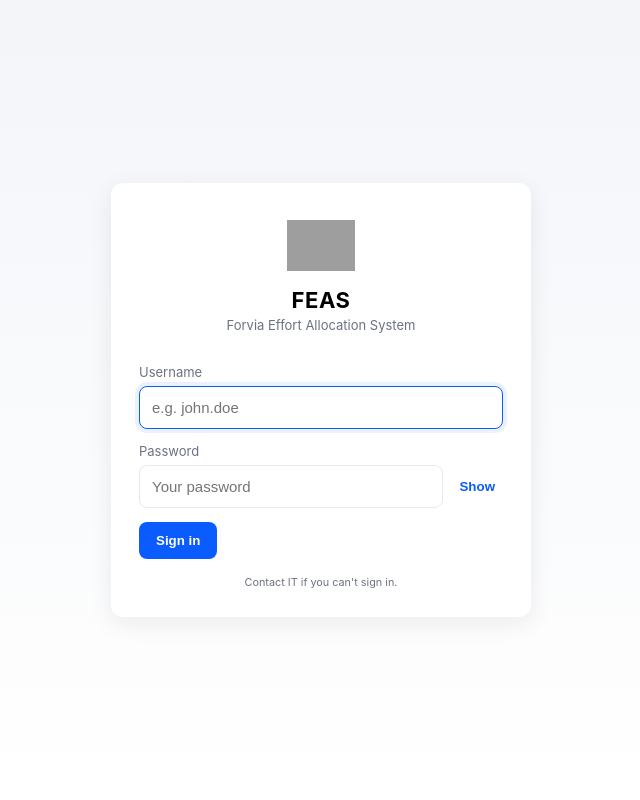
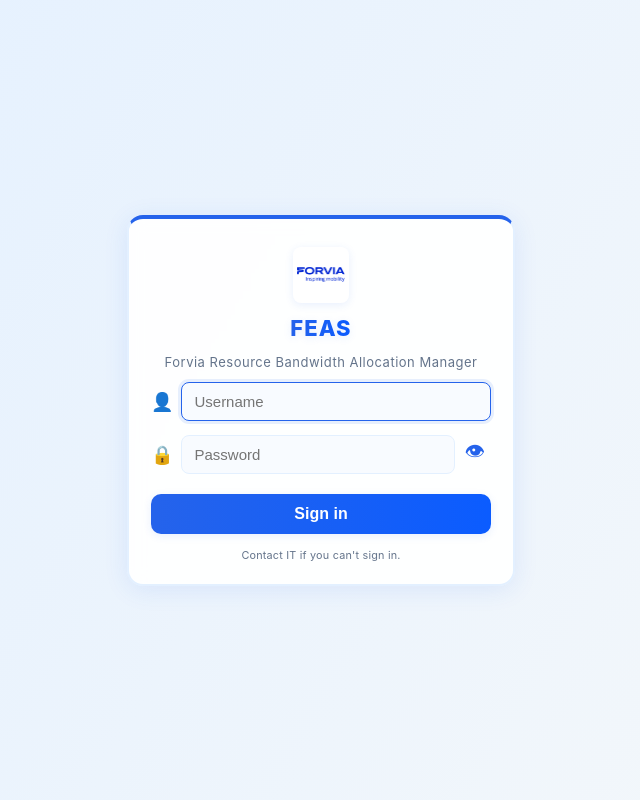
Before and after one commit to sant-anurag/feas, a Django app: page /accounts/login/ in a window 1280 px wide. Shown: the whole page, without its empty margins (319-959 px from the left). Run offline with Django 5.2, Linux system fonts and the light colour scheme; grey boxes are pictures that could not be loaded.

Commit message:
login Revamped

```diff
--- a/static/accounts/css/login.css
+++ b/static/accounts/css/login.css
@@ -1,65 +1,199 @@
-/* static/accounts/css/login.css */
-:root{
-  --bg:#f3f5f9;
-  --card:#ffffff;
-  --accent:#0b5cff;
-  --muted:#6b7280;
-  --danger:#ef4444;
-  --success:#10b981;
-  --shadow: 0 6px 24px rgba(13,20,40,0.08);
-  font-family: Inter, system-ui, -apple-system, "Segoe UI", Roboto, "Helvetica Neue", Arial;
-}
+:root {
+    --bg: #e3f0ff;
+    --card: rgba(255,255,255,0.92);
+    --accent: linear-gradient(90deg,#2563eb 0%,#0b5cff 100%);
+    --accent-solid: #2563eb;
+    --muted: #64748b;
+    --danger: #ef4444;
+    --success: #10b981;
+    --shadow: 0 4px 24px rgba(37,99,235,0.10);
+    --radius: 16px;
+    --font-family: "Inter", "Segoe UI", Roboto, Helvetica, Arial, sans-serif;
+  }
 
-*{box-sizing:border-box}
-html,body{height:100%}
-body{
-  margin:0;
-  background:linear-gradient(180deg,var(--bg),#ffffff);
-  display:flex;
-  align-items:center;
-  justify-content:center;
-  padding:32px;
-}
+  body {
+    margin: 0;
+    min-height: 100vh;
+    background: var(--bg);
+    background: linear-gradient(120deg,#e3f0ff 0%,#f5f8fa 100%);
+    font-family: var(--font-family);
+    font-size: 16px;
+    display: flex;
+    align-items: center;
+    justify-content: center;
+  }
 
-.login-root{width:100%;max-width:980px;display:flex;align-items:center;justify-content:center}
-.login-card{
-  width:100%;
-  max-width:420px;
-  background:var(--card);
-  border-radius:12px;
-  box-shadow:var(--shadow);
-  padding:28px;
-}
-.brand{display:flex;flex-direction:column;align-items:center;text-align:center;margin-bottom:18px}
-.brand-logo{width:68px;height:68px;object-fit:contain;border-radius:8px}
-.brand h1{margin:8px 0 0;font-size:22px;letter-spacing:0.6px}
-.tag{color:var(--muted);font-size:13px;margin-top:4px}
+  .login-root {
+    width: 100%;
+    min-height: 100vh;
+    display: flex;
+    align-items: center;
+    justify-content: center;
+  }
 
-.input-row{margin-bottom:14px}
-.input-row label{display:block;font-size:13px;color:var(--muted);margin-bottom:6px}
-.input-row input{
-  width:100%;
-  padding:12px 12px;
-  border-radius:8px;
-  border:1px solid #e6e9ef;
-  font-size:15px;
-  outline:none;
-}
-.input-row input:focus{box-shadow:0 0 0 4px rgba(11,92,255,0.08);border-color:var(--accent)}
+  .login-card.glass {
+    width: 100%;
+    max-width: 340px;
+    background: var(--card);
+    border-radius: var(--radius);
+    box-shadow: var(--shadow);
+    padding: 28px 22px 22px 22px;
+    border: 2px solid #e3f0ff;
+    border-top: 4px solid #2563eb;
+    backdrop-filter: blur(8px);
+    display: flex;
+    flex-direction: column;
+    align-items: center;
+    animation: fadeIn 0.7s;
+  }
 
-.pw-wrap{display:flex;align-items:center;gap:8px}
-.pw-wrap button{
-  background:transparent;border:none;color:var(--accent);cursor:pointer;font-weight:600;padding:6px 8px;border-radius:6px;
-}
+  .login-logo img {
+    width: 48px;
+    height: 48px;
+    object-fit: contain;
+    border-radius: 8px;
+    background: #fff;
+    box-shadow: 0 2px 8px rgba(37,99,235,0.10);
+    margin-bottom: 8px;
+    padding: 4px;
+  }
 
-.actions{display:flex;justify-content:space-between;align-items:center;margin-top:6px}
-.btn{padding:10px 16px;border-radius:8px;border:1px solid transparent;cursor:pointer;font-weight:600}
-.btn.primary{background:var(--accent);color:white}
-.alert{padding:10px;border-radius:8px;margin-bottom:12px;font-size:14px}
-.alert.error{background:#ffe7e7;color:var(--danger);border:1px solid rgba(239,68,68,0.08)}
-.alert.success{background:#e6fffa;color:var(--success);border:1px solid rgba(16,185,129,0.08)}
+  .login-title {
+    margin: 0;
+    font-size: 22px;
+    font-weight: 800;
+    letter-spacing: 1px;
+    background: var(--accent);
+    -webkit-background-clip: text;
+    -webkit-text-fill-color: transparent;
+    text-shadow: 0 2px 8px rgba(37,99,235,0.10);
+    text-align: center;
+  }
 
-.foot{margin-top:14px;text-align:center;color:var(--muted);font-size:13px}
-@media (max-width:520px){
-  .login-card{padding:18px;margin:8px}
-}
+  .login-sub {
+    color: var(--muted);
+    font-size: 13px;
+    margin-bottom: 12px;
+    text-align: center;
+    letter-spacing: 0.5px;
+  }
+
+  .login-form {
+    width: 100%;
+    margin-top: 0;
+    display: flex;
+    flex-direction: column;
+    align-items: center;
+  }
+
+  .input-row {
+    width: 100%;
+    margin-bottom: 14px;
+    display: flex;
+    align-items: center;
+    gap: 8px;
+  }
+  .input-row label {
+    font-size: 17px;
+    color: var(--accent-solid);
+    font-weight: 600;
+  }
+  .input-row .icon {
+    font-size: 18px;
+    color: var(--accent-solid);
+  }
+  .input-row input {
+    flex: 1;
+    padding: 10px 12px;
+    border-radius: 8px;
+    border: 1.5px solid #e3f0ff;
+    font-size: 15px;
+    outline: none;
+    background: #f8fbff;
+    transition: box-shadow 0.2s, border-color 0.2s;
+  }
+  .input-row input:focus {
+    box-shadow: 0 0 0 3px rgba(37,99,235,0.10);
+    border-color: #2563eb;
+  }
+
+  .pw-wrap {
+    display: flex;
+    align-items: center;
+    gap: 4px;
+    width: 100%;
+  }
+  .pw-icon {
+    background: none;
+    border: none;
+    cursor: pointer;
+    padding: 0 6px;
+    font-size: 20px;
+    color: var(--accent-solid);
+    display: flex;
+    align-items: center;
+    transition: color 0.2s;
+  }
+  .pw-icon:hover {
+    color: #0b5cff;
+  }
+
+  .btn.primary {
+    width: 100%;
+    padding: 11px 0;
+    border-radius: 10px;
+    border: none;
+    cursor: pointer;
+    font-weight: 700;
+    font-size: 16px;
+    background: var(--accent);
+    color: #fff;
+    box-shadow: 0 2px 8px rgba(37,99,235,0.10);
+    transition: background 0.2s, transform 0.2s;
+    margin-top: 6px;
+  }
+  .btn.primary:hover {
+    background: linear-gradient(90deg,#0b5cff 0%,#2563eb 100%);
+    transform: scale(1.03);
+  }
+
+  .alert {
+    width: 100%;
+    padding: 10px;
+    border-radius: 8px;
+    margin-bottom: 10px;
+    font-size: 14px;
+    font-weight: 600;
+    box-shadow: 0 2px 8px rgba(239,68,68,0.08);
+    text-align: center;
+  }
+  .alert.error {
+    background: #ffe7e7;
+    color: var(--danger);
+    border: 1px solid rgba(239,68,68,0.10);
+  }
+  .alert.success {
+    background: #e6fffa;
+    color: var(--success);
+    border: 1px solid rgba(16,185,129,0.10);
+  }
+
+  .foot {
+    margin-top: 12px;
+    text-align: center;
+    color: var(--muted);
+    font-size: 13px;
+    letter-spacing: 0.2px;
+  }
+
+  @keyframes fadeIn {
+    from { opacity: 0; transform: translateY(18px);}
+    to { opacity: 1; transform: none;}
+  }
+
+  @media (max-width: 420px) {
+    .login-card.glass { padding: 12px 4px; }
+    .login-logo img { width: 36px; height: 36px; }
+    .login-title { font-size: 17px; }
+    .btn.primary { font-size: 15px; }
+  }
--- a/static/accounts/js/login.js
+++ b/static/accounts/js/login.js
@@ -1,21 +1,20 @@
-// static/accounts/js/login.js
 document.addEventListener('DOMContentLoaded', function(){
   const form = document.getElementById('loginForm');
   const pw = document.getElementById('password');
   const toggle = document.getElementById('togglePw');
+  const pwEye = document.getElementById('pwEye');
 
   toggle.addEventListener('click', function(){
     if (pw.type === 'password') {
       pw.type = 'text';
-      toggle.textContent = 'Hide';
+      pwEye.textContent = '🙈';
     } else {
       pw.type = 'password';
-      toggle.textContent = 'Show';
+      pwEye.textContent = '👁️';
     }
   });
 
   form.addEventListener('submit', function(e){
-    // basic UX validation
     const u = document.getElementById('username').value.trim();
     const p = pw.value;
     if (!u || !p) {
@@ -23,6 +22,5 @@
       alert('Please enter username and password.');
       return false;
     }
-    // let the request go through
   });
 });
--- a/templates/accounts/login.html
+++ b/templates/accounts/login.html
@@ -5,20 +5,16 @@
   <meta charset="utf-8" />
   <meta name="viewport" content="width=device-width,initial-scale=1"/>
   <title>FEAS — Login</title>
-
-  <!-- CSS -->
   <link rel="stylesheet" href="{% static 'accounts/css/login.css' %}">
 </head>
 <body>
   <main class="login-root">
-    <section class="login-card">
-      <div class="brand">
-        <!-- optional: provide feas_logo.png in static/accounts/images or remove <img> -->
-        <img src="{% static 'accounts/images/feas_logo.png' %}" alt="FEAS" class="brand-logo" onerror="this.style.display='none'"/>
-        <h1>FEAS</h1>
-        <p class="tag">Forvia Effort Allocation System</p>
+    <section class="login-card glass">
+      <div class="login-logo">
+        <img src="{% static 'logo/logo.png' %}" alt="FEAS Logo" />
       </div>
-
+      <h1 class="login-title">FEAS</h1>
+      <p class="login-sub">Forvia Resource Bandwidth Allocation Manager</p>
       {% if messages %}
         {% for msg in messages %}
           <div class="alert {% if msg.tags %}{{ msg.tags }}{% endif %}">
@@ -26,34 +22,28 @@
           </div>
         {% endfor %}
       {% endif %}
-
       <form id="loginForm" method="post" class="login-form" autocomplete="off">
         {% csrf_token %}
         <div class="input-row">
-          <label for="username">Username</label>
-          <input id="username" name="username" type="text" required autofocus placeholder="e.g. john.doe"/>
+          <label for="username"><span class="icon">&#128100;</span></label>
+          <input id="username" name="username" type="text" required autofocus placeholder="Username"/>
         </div>
-
         <div class="input-row">
-          <label for="password">Password</label>
+          <label for="password"><span class="icon">&#128274;</span></label>
           <div class="pw-wrap">
-            <input id="password" name="password" type="password" required placeholder="Your password"/>
-            <button id="togglePw" type="button" aria-label="toggle password">Show</button>
+            <input id="password" name="password" type="password" required placeholder="Password"/>
+            <button id="togglePw" type="button" aria-label="toggle password" class="pw-icon">
+              <span id="pwEye">&#128065;</span>
+            </button>
           </div>
         </div>
-
-        <div class="actions">
-          <button class="btn primary" type="submit">Sign in</button>
-        </div>
-
+        <button class="btn primary" type="submit">Sign in</button>
         <div class="foot">
           <small>Contact IT if you can't sign in.</small>
         </div>
       </form>
     </section>
   </main>
-
-  <!-- JS -->
   <script src="{% static 'accounts/js/login.js' %}"></script>
 </body>
 </html>
```
